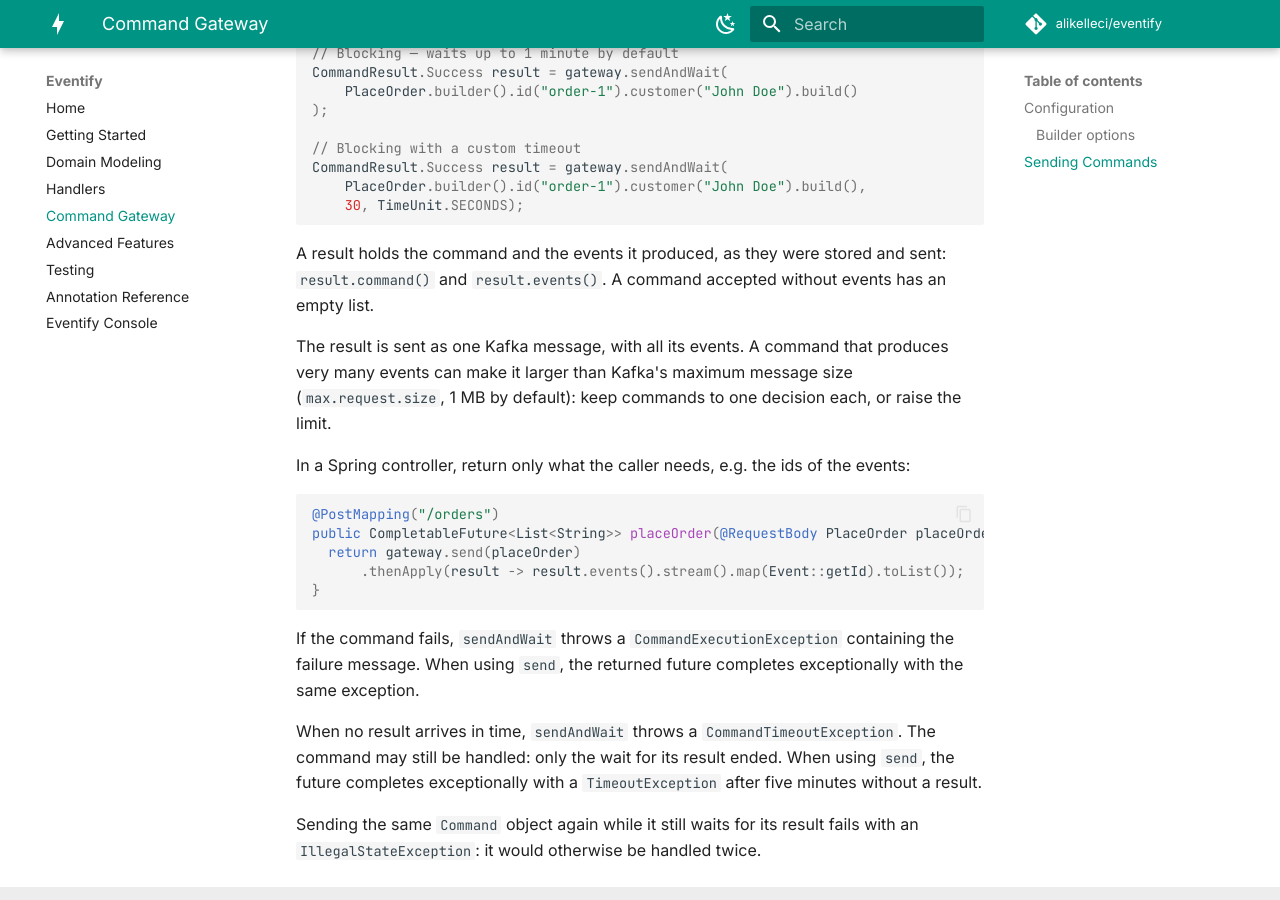
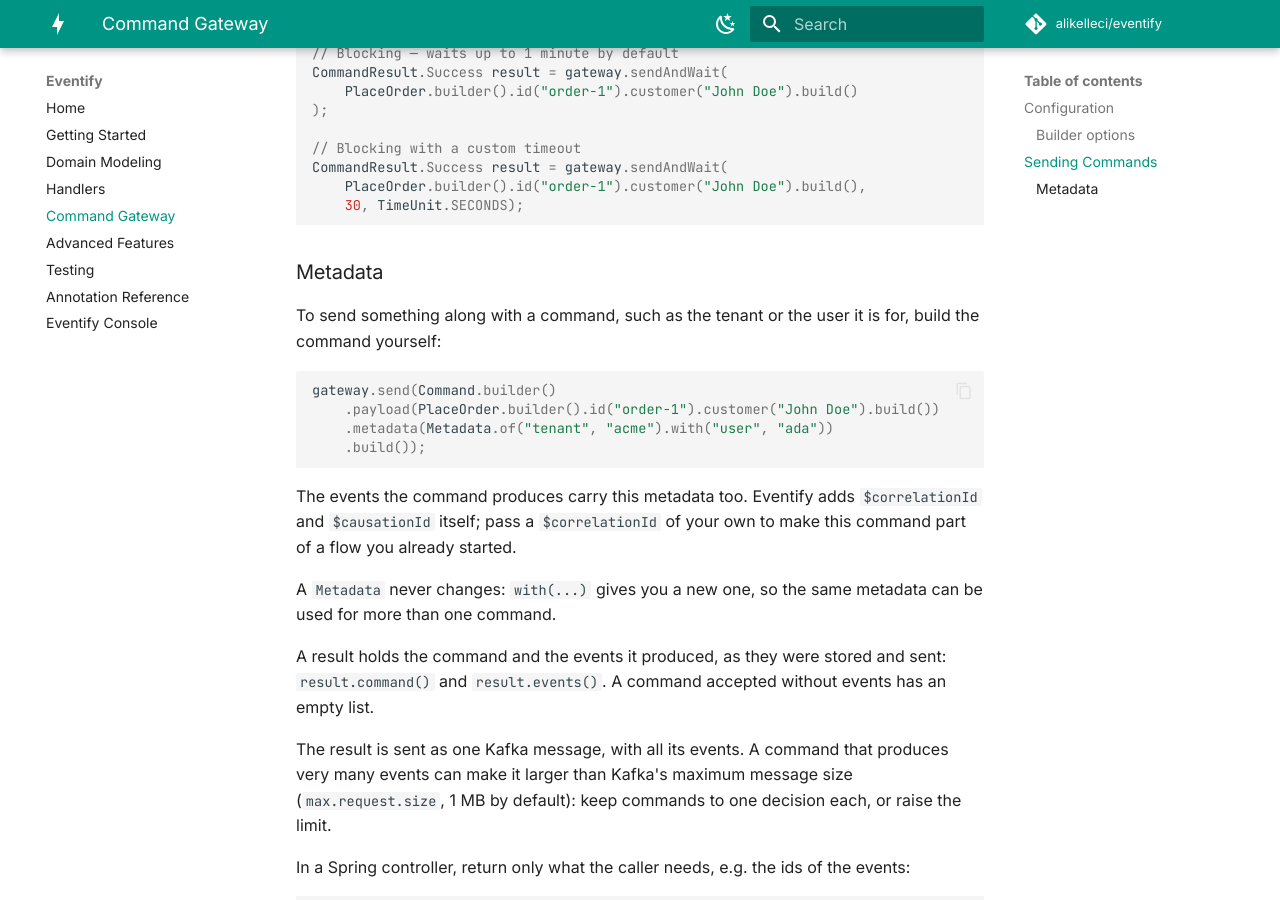
Before and after one commit to alikelleci/eventify, an MkDocs documentation site: the page built from docs/command-gateway.md, in a window 1280 px wide and 900 px high, scrolled down 972 px. Built offline with MkDocs 1.6.1 and Material for MkDocs 9.7.7, drawn with Linux system fonts in a browser that asks for light colours; comment, search, counter and statistics services are not loaded.

Commit message:
Say how to send metadata with a command, and hold the handler to its own
Sending metadata was never in the docs, while it is the one thing an
application adds to a command itself. The gateway page now shows it, and the
handler tables say a Metadata never changes.

A handler that works out metadata of its own gets a copy from with(...): the
events of the command carry the command's metadata, not the handler's. Nothing
held that in place, and before metadata was immutable a handler could add to
the command's metadata and see it on every event it produced.

Co-Authored-By: Claude Opus 5 <noreply@anthropic.com>

````diff
--- a/docs/command-gateway.md
+++ b/docs/command-gateway.md
@@ -41,6 +41,21 @@ CommandResult.Success result = gateway.sendAndWait(
     30, TimeUnit.SECONDS);
 ```
 
+### Metadata
+
+To send something along with a command, such as the tenant or the user it is for, build the command yourself:
+
+```java
+gateway.send(Command.builder()
+    .payload(PlaceOrder.builder().id("order-1").customer("John Doe").build())
+    .metadata(Metadata.of("tenant", "acme").with("user", "ada"))
+    .build());
+```
+
+The events the command produces carry this metadata too. Eventify adds `$correlationId` and `$causationId` itself; pass a `$correlationId` of your own to make this command part of a flow you already started.
+
+A `Metadata` never changes: `with(...)` gives you a new one, so the same metadata can be used for more than one command.
+
 A result holds the command and the events it produced, as they were stored and sent: `result.command()` and `result.events()`. A command accepted without events has an empty list.
 
 The result is sent as one Kafka message, with all its events. A command that produces very many events can make it larger than Kafka's maximum message size (`max.request.size`, 1 MB by default): keep commands to one decision each, or raise the limit.
````
Also changed, not shown: docs/handlers.md (+4 -4 lines), 1 other file.
